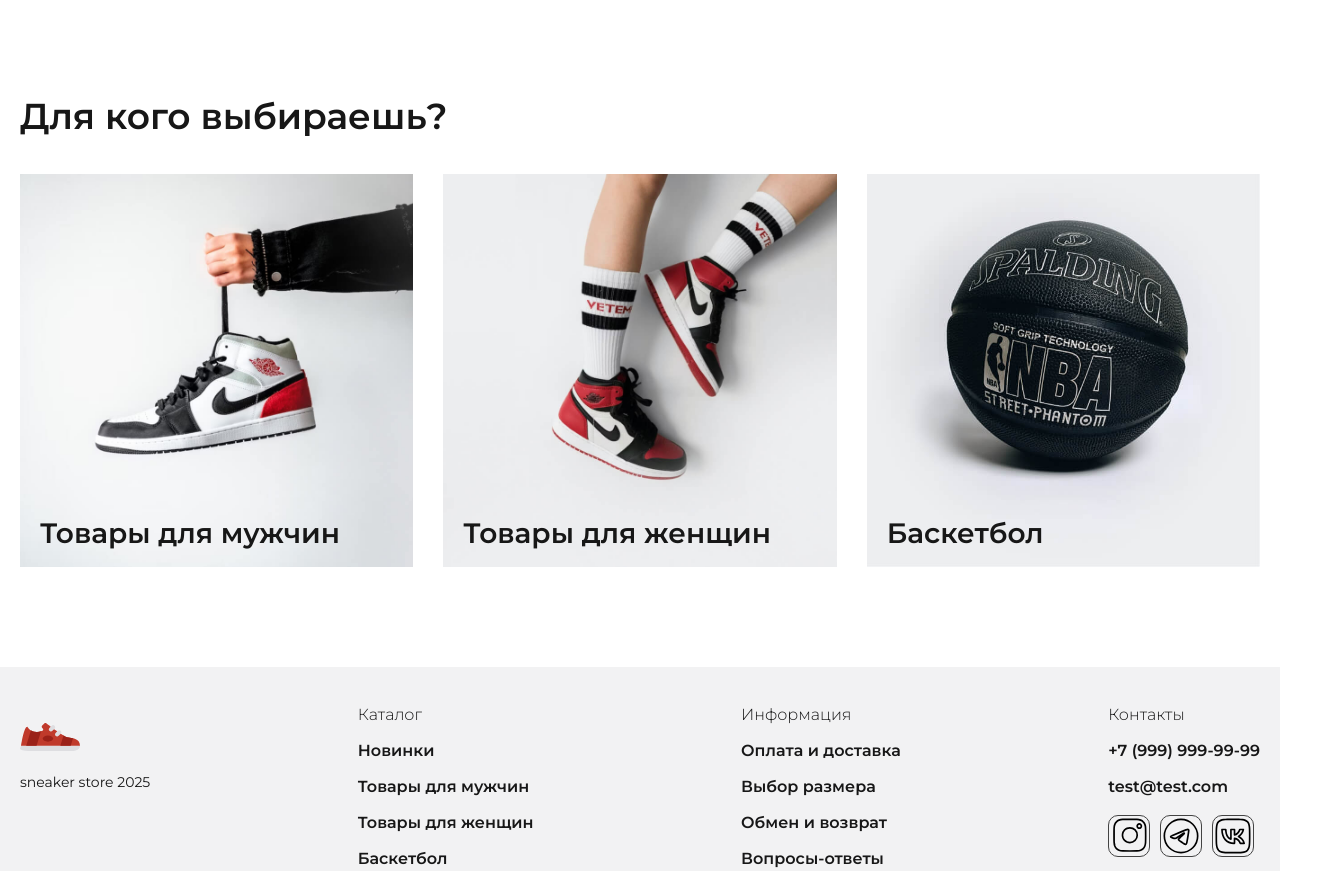
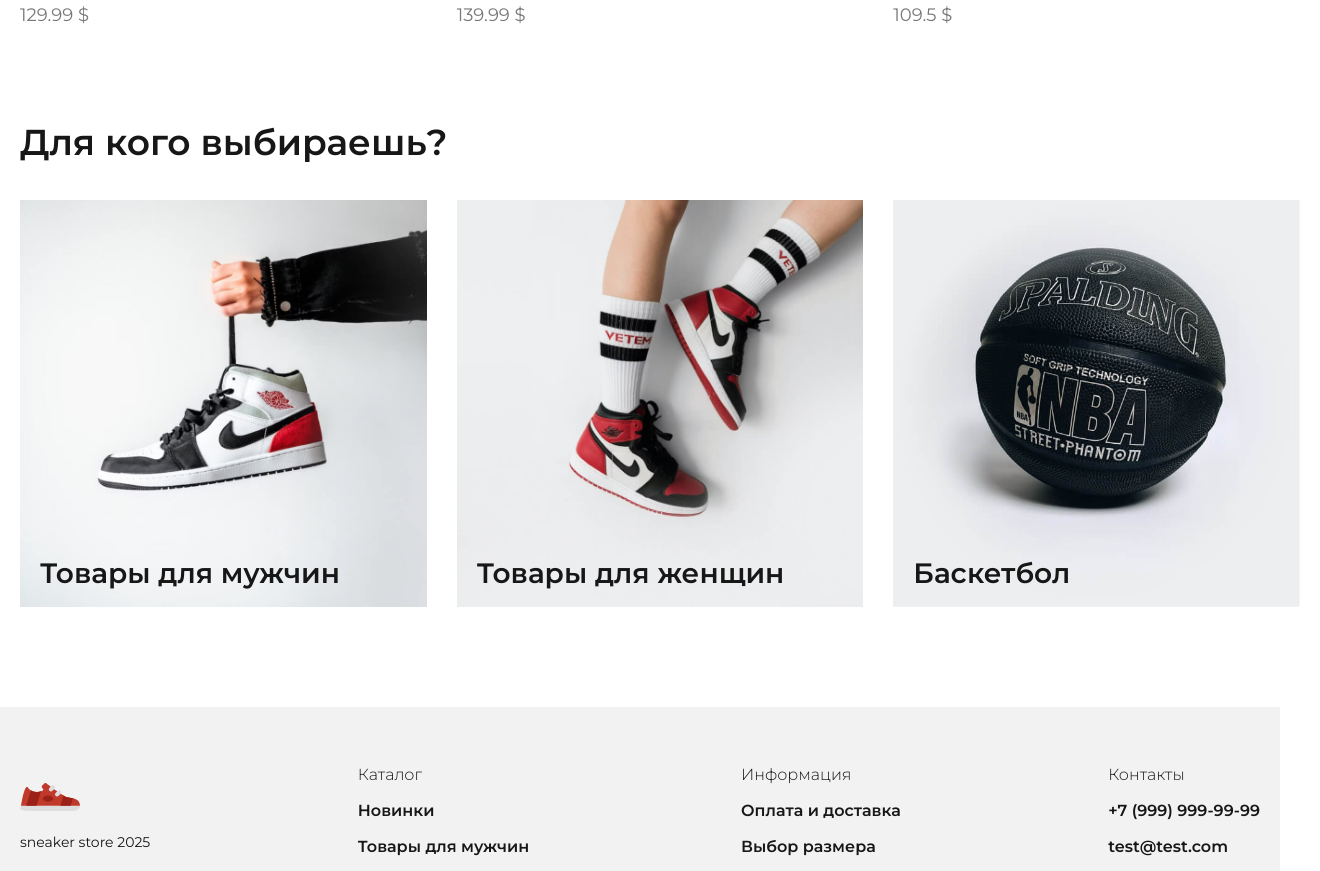
Before and after one commit to GotLib567/next-js-sneaker-shop, a Next.js app: page / in a window 1280 px wide. Shown: the part 1125-1996 px from the top of the page, 1320 px wide, since content can reach past the window. Built offline with nearby package versions, Linux system fonts and the light colour scheme; no server answers.

Commit message:
refactor: product page mix ssr and csr and refactor zustand store

```diff
--- a/package.json
+++ b/package.json
@@ -11,6 +11,7 @@
   "dependencies": {
     "@hookform/resolvers": "^5.2.2",
     "bcryptjs": "^3.0.3",
+    "clsx": "^2.1.1",
     "lucide-react": "^0.555.0",
     "next": "16.0.6",
     "next-auth": "^5.0.0-beta.30",
--- /dev/null
+++ b/src/app/(main)/cart/CartPage.module.css
@@ -0,0 +1,30 @@
+.emptyCart {
+  display: flex;
+  flex-direction: column;
+  align-items: center;
+  justify-content: center;
+  gap: 20px;
+  margin-top: 200px;
+  text-align: center;
+}
+
+.title {
+  font-size: var(--font-title-xl);
+  font-weight: 700;
+}
+
+.root {
+  margin-top: 100px;
+}
+
+.catalogBtn {
+  margin-top: 30px;
+  height: 46px;
+  width: 200px;
+  border: none;
+  background: var(--foreground);
+  color: var(--background);
+  font-size: var(--font-md);
+  font-weight: 600;
+  cursor: pointer;
+}
--- a/src/app/(main)/product-category/[category]/ProductCategoryPage.module.css
+++ b/src/app/(main)/product-category/[category]/ProductCategoryPage.module.css
@@ -1,5 +1,6 @@
 .root {
     margin-top: 40px;
+    margin-bottom: 100px;
 }
 
 .categoryTitle {
--- a/src/app/Layout.module.css
+++ b/src/app/Layout.module.css
@@ -1,5 +1,19 @@
-.mainContainer {
+.page {
+    display: flex;
+    flex-direction: column;
+    min-height: 100vh;
+}
+
+.main {
+    flex: 1;
+    padding-top: 72px;
+}
+
+.container {
+    width: 100%;
     max-width: var(--layout-max-width);
     margin: 0 auto;
-    padding: 72px 20px 0;
+    padding: 0 20px;
+    display: flex;
+    flex-direction: column;
 }
--- a/src/app/layout.tsx
+++ b/src/app/layout.tsx
@@ -33,11 +33,14 @@ export default function RootLayout({
         className={`${MontserratSans.variable}`}
       >
         <SessionProvider>
+          <div className={styles.page}>
             <Navbar />
 
-          <div className={styles.mainContainer}>
+            <main className={styles.main}>
+              <div className={styles.container}>
                 {children}
               </div>
+            </main>
 
             <AuthModalProvider />
 
@@ -45,6 +48,7 @@ export default function RootLayout({
               phone="+7 (999) 999-99-99"
               email="test@test.com"
             />
+          </div>
         </SessionProvider>
       </body>
     </html>
--- a/src/entities/FrontCatalog/FrontCatalog.module.css
+++ b/src/entities/FrontCatalog/FrontCatalog.module.css
@@ -1,5 +1,5 @@
 .container {
-    margin-top: 100px;
+    margin: 100px 0;
 }
 
 .title {
--- a/src/widgets/layout/Footer/Footer.module.css
+++ b/src/widgets/layout/Footer/Footer.module.css
@@ -1,11 +1,11 @@
 .root {
     background-color: var(--muted-background);
-    margin-top: 100px;
-    padding: 40px 20px;
+    margin-top: auto;
+    padding: 60px 20px;
 
     display: flex;
     flex-direction: column;
-    gap: 40px;
+    gap: 60px;
 }
 
 .containerWrap {
@@ -63,7 +63,9 @@
 
 @media (max-width: 800px) {
     .root {
+        padding: 20px 10px;
         margin-top: 40px;
+        gap: 20px;
     }
 
     .containerWrap {
```
Also changed, not shown: src/app/(main)/cart/page.tsx (added, +36 -0 lines), src/app/(main)/product/[id]/ProductPage.module.css (+7 -2 lines), src/app/(main)/product/[id]/ProductProvider.tsx (added, +75 -0 lines), src/app/(main)/product/[id]/page.tsx (+3 -20 lines), src/features/cart/model/cart.store.ts (+15 -10 lines), 1 other file (tests, documents, lock files or other folders). Lines whose indentation alone changed are shown as unchanged.
